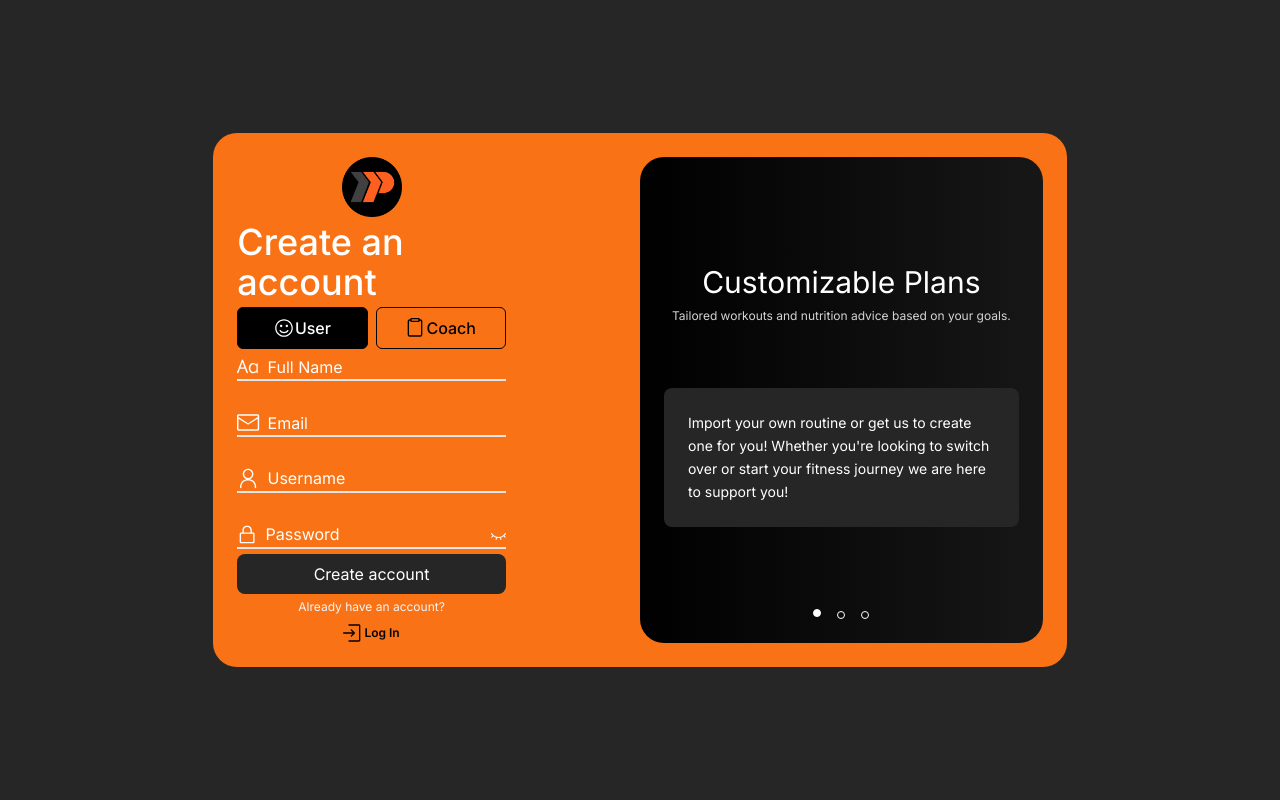
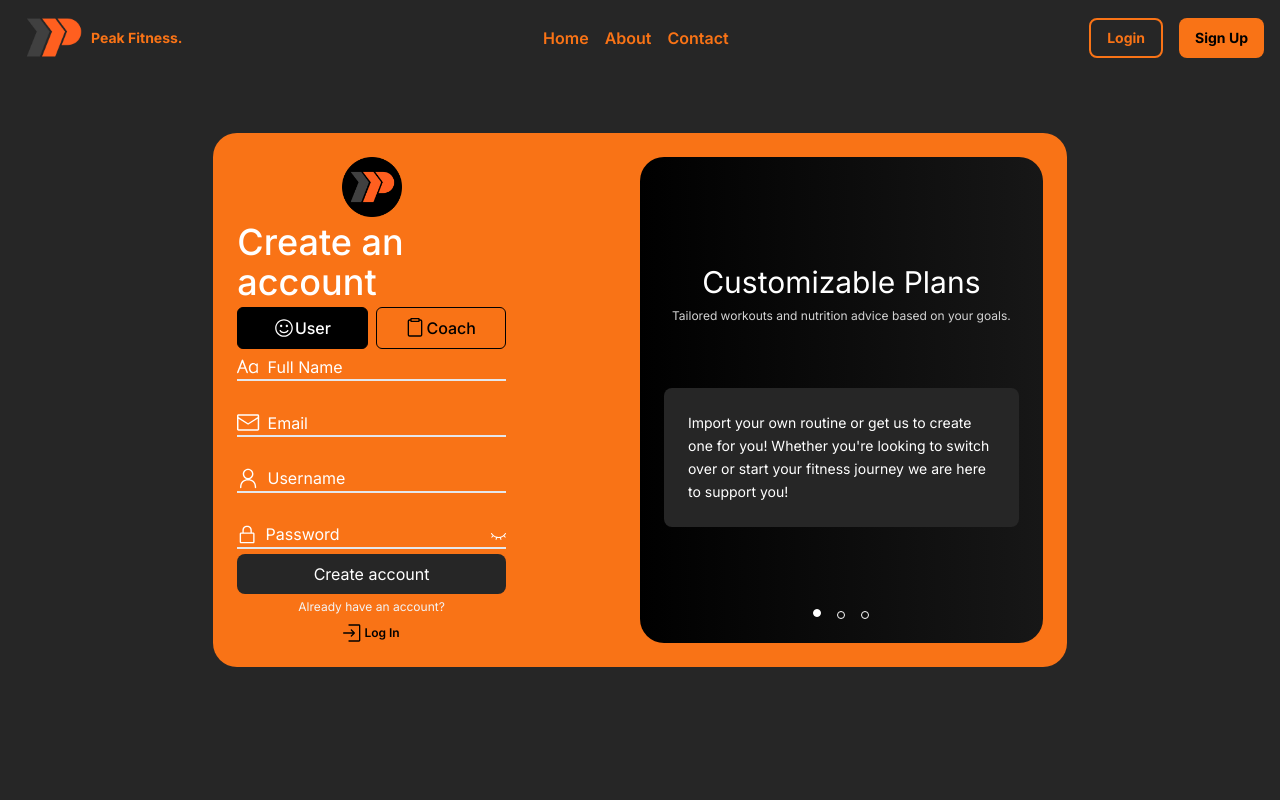
Before and after one commit to codehoover/peak_fitness, a Next.js app: page / in a window 1280 px wide. Shown: the top 800 px of the page. Built offline with nearby package versions, Linux system fonts and the light colour scheme.

Commit message:
created placeholder navabar

```diff
--- /dev/null
+++ b/app/components/NavBar.jsx
@@ -0,0 +1,41 @@
+import Link from 'next/link';
+import Image from 'next/image';
+import Peak_img from '../assets/peak_lm.png'
+import ContactUs from '../pages/ContactUs';
+
+export default function NavBar(){
+    return(
+        <div className='flex flex-row justify-between px-4 bg-neutral-800 w-full fixed'>
+            <section className='flex flex-row text-orange-500 items-center'>
+                <Image src={Peak_img} width={75} height={75}/>
+                <h1 className='text-sm font-bold'> Peak Fitness. </h1>
+            </section>
+
+            <section className='flex flex-row gap-4 items-center text-orange-500 font-semibold'>
+                <div>
+                    Home
+                </div>
+                <div>
+                    About
+                </div>
+
+                <div>
+                    Contact
+                </div>
+            </section>
+
+            <section className='flex flex-row items-center gap-4'>
+                <div className='text-orange-500 border-2 border-orange-500 p-2 px-4 text-sm rounded-lg font-bold'>
+                    Login
+                </div>
+
+                <div className='bg-orange-500 rounded-lg text-sm font-bold p-2.5 px-4'>
+                    Sign Up
+                </div>
+
+            </section>
+
+
+        </div>
+    )
+}
--- a/app/components/Tracker.jsx
+++ b/app/components/Tracker.jsx
@@ -7,16 +7,19 @@ import { DoubleArrowLeftIcon, ThickArrowLeftIcon } from "@radix-ui/react-icons";
 export default function Tracker(){
     const [currentWeight, setCurrentWeight] = useState(0);
     const [goalWeight, setGoalWeight] = useState(0);
+    const [metric, setMetric] = useState('lbs')
     const [isActive, setIsActive] = useState(false)
     const [num, setNum] = useState(0);
 
     const handlePounds = () =>{
         setCurrentWeight(currentWeight * 2.205)
         setIsActive(!isActive)
+        setMetric('lbs')
     }
     const handleKilo = () => {
         setCurrentWeight(currentWeight / 2.205)
         setIsActive(!isActive)
+        setMetric('kgs')
     }
 
     const initScreen = () =>{
@@ -61,7 +64,7 @@ export default function Tracker(){
 
                 <input
                 className="flex flex-row bg-transparent text-center text-5xl outline-none w-full"
-                value={goalWeight}
+                value={Number(goalWeight)}
                 onChange={e => setGoalWeight(e.target.value)}/>
 
             </div>
@@ -85,17 +88,17 @@ export default function Tracker(){
 
                     <section className="grid grid-cols-3 gap-2">
                         <div className=" flex flex-col items-center bg-orange-500 px-6 py-4 max-w-48 rounded-sm text-2xl">
-                            {currentWeight}
+                            {currentWeight + metric}
                             <p className="text-sm"> Current </p>
                         </div>
 
                         <div className=" flex flex-col items-center bg-orange-500 px-6 py-4 rounded-sm text-2xl">
-                            {goalWeight}
+                            {goalWeight + metric}
                             <p className="text-sm"> Goal </p>
                         </div>
 
                         <div className=" flex flex-col items-center bg-orange-500 px-6 py-4 rounded-sm text-2xl">
-                            {Math.abs(Number(currentWeight-goalWeight))}
+                            {Math.abs(Number(currentWeight-goalWeight)) + metric}
                             <p className="text-sm"> Left </p>
                         </div>
                     </section>
--- a/app/page.js
+++ b/app/page.js
@@ -2,9 +2,11 @@ import Image from "next/image";
 import Register from "./pages/Register";
 import Login from "./pages/Login";
 import Tracker from "./components/Tracker";
+import NavBar from "./components/NavBar";
 export default function Home() {
   return (
     <main>
+      <NavBar />
       <Register />
       <Login />
       <Tracker />
--- a/app/pages/AboutUs.jsx
+++ b/app/pages/AboutUs.jsx
@@ -0,0 +1,7 @@
+export default function AboutUs(){
+    return(
+        <div>
+            About us
+        </div>
+    )
+}
--- a/app/pages/ContactUs.jsx
+++ b/app/pages/ContactUs.jsx
@@ -0,0 +1,7 @@
+export default function ContactUs(){
+    return(
+        <div>
+            Contact us
+        </div>
+    )
+}
```
